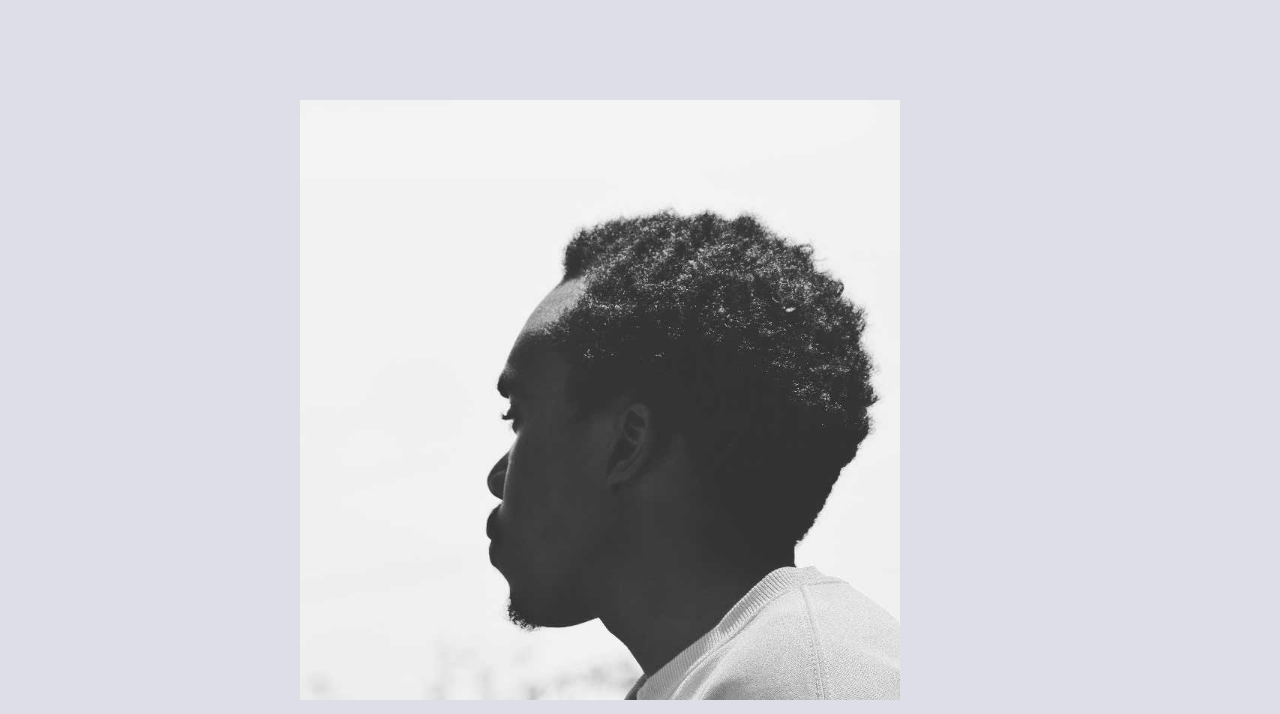
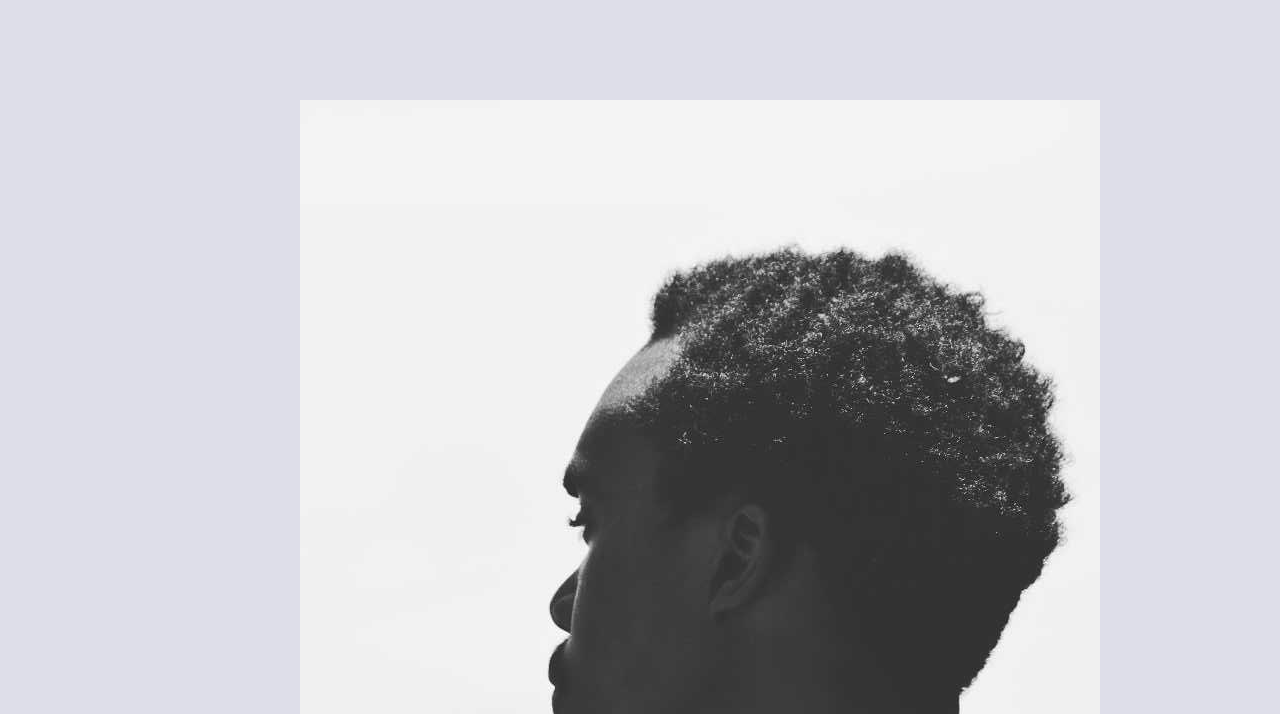
Before and after one commit to Joseph-oderoh/portfolio_landing, a plain HTML site: page index.html in a window 1280 px wide. Shown: the part 86-800 px from the top of the page. Drawn offline with Linux system fonts and the light colour scheme.

Commit message:
test:body-optimized html css  styling

```diff
--- a/index.html
+++ b/index.html
@@ -25,7 +25,7 @@
     </div>
     <div class="blk">
            <p class="im">
-               <img src="/images/Jk-blvck.jpg" class="img-fluid" alt="responsive image">
+               <img src="/images/Jk-blvck.jpg" class="img-responsive" alt="">
            </p>
     </div>
     <div class="about">
```
